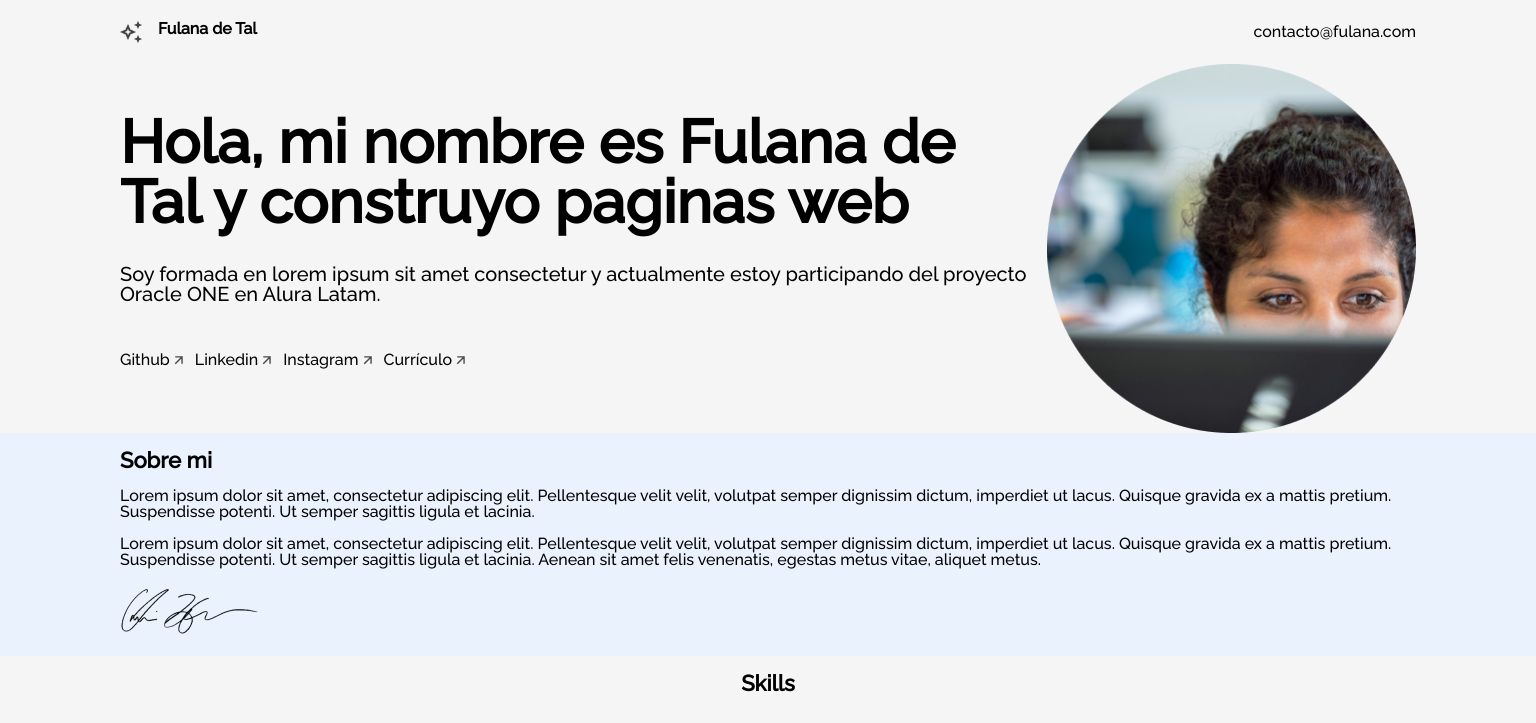
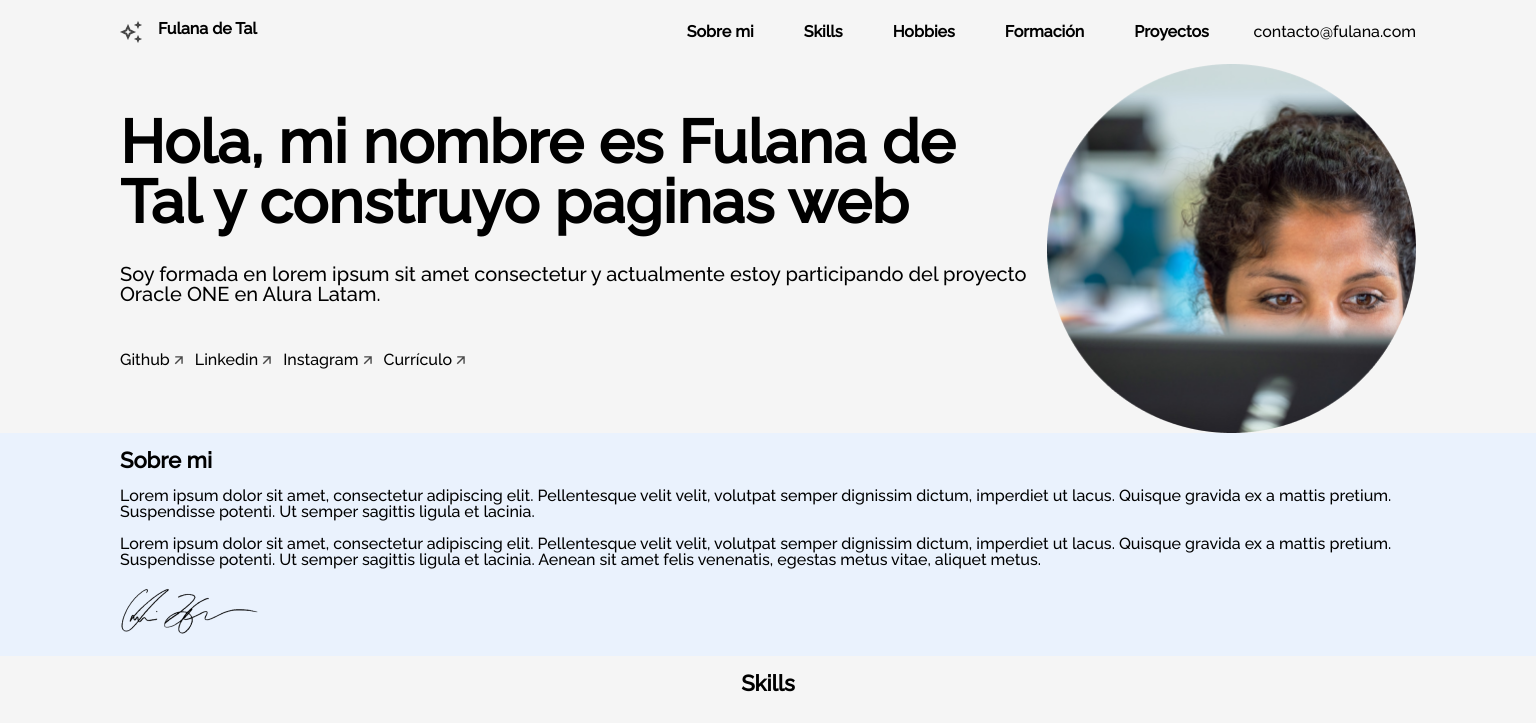
Before and after one commit to josejhc/ChallengeONE_Front-End, a plain HTML site: page index.html in a window 1536 px wide. Shown: the top 723 px of the page. Drawn offline with Linux system fonts and the light colour scheme.

Commit message:
menu-lista-header

```diff
--- a/css/style.css
+++ b/css/style.css
@@ -34,6 +34,9 @@ padding: 0 0px;
     padding: 0px 20px;
     align-items: center;
     font-size: 16px;
+}
+.menu_list{
+    display: none;
 }
 
 .nombre{
@@ -502,6 +505,14 @@ section.footer{
         font-size: 16px;
     }
 
+    .menu_list{
+        display: flex;
+        width: 70%;
+        gap: 50px;
+        justify-content: flex-end;
+        font-weight: bold;
+    }
+
     .nombre{
         flex-wrap: nowrap;
         gap: 16px;
--- a/index.html
+++ b/index.html
@@ -26,7 +26,14 @@
                     <h2 class="menu__title">Fulana de Tal</h2>
 
                 </div>
+                <nav class="menu_list">
+                    <a href="#sobre-mi">Sobre mi</a>
+                    <a href="#skills">Skills</a>
+                    <a href="#hobbies">Hobbies</a>
+                    <a href="#formacion">Formación</a>
+                    <a href="#xp">Proyectos</a>
 
+                </nav>
                 <nav class="menu__list__item__contato">
 
                     <a href="#contacto">contacto@fulana.com</a>
```
